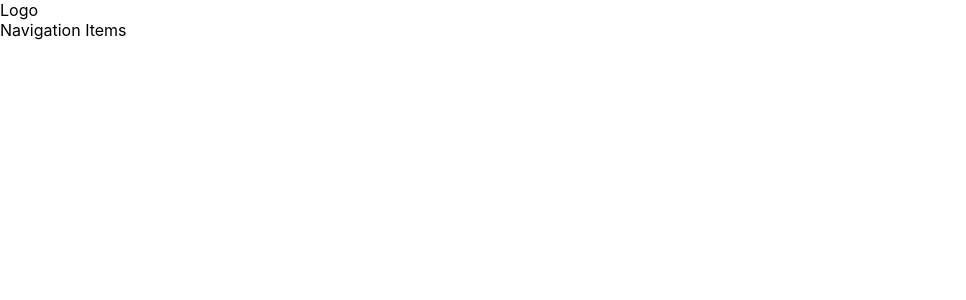
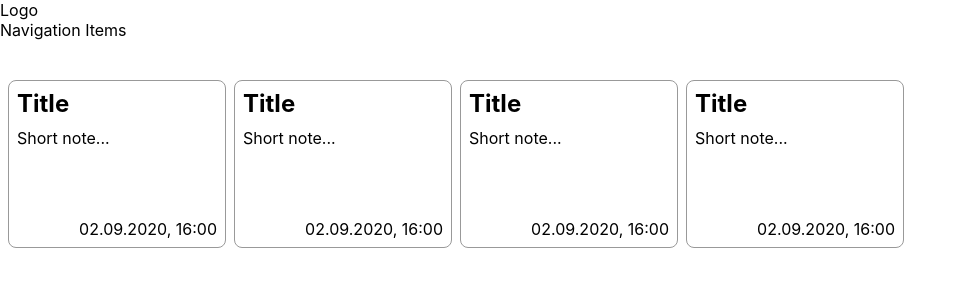
Before and after one commit to AleksandarVasilevski/notepad-react, a React (Create React App) app: page /note in a window 1280 px wide. Shown: the top 300 px of the page, without its empty margins (0-966 px from the left). Built offline with nearby package versions, Linux system fonts and the light colour scheme.

Commit message:
added Note, Notes and NotesPage components

```diff
--- a/src/App.js
+++ b/src/App.js
@@ -1,11 +1,11 @@
 import React, {Component} from 'react';
 
-import Layout from './templates/Layout/Layout';
+import NotesPage from './pages/NotesPage/NotesPage';
 
 class App extends Component {
   render(){
     return (
-      <Layout/>
+      <NotesPage/>
     );
   }
 }
--- /dev/null
+++ b/src/molecules/Note/Note.js
@@ -0,0 +1,13 @@
+import React from 'react';
+
+import classes from './Note.module.css'
+
+const note = () => (
+  <div className={classes.Note}>
+    <h2 className={classes.Title}>Title</h2>
+    <p className={classes.Description}>Short note...</p>
+    <p className={classes.TimeStamp}>02.09.2020, 16:00</p>
+  </div>
+);
+
+export default note;
--- /dev/null
+++ b/src/molecules/Note/Note.module.css
@@ -0,0 +1,28 @@
+.Note {
+  width: 200px;
+  height: 150px;
+  margin: 4px;
+  padding: 8px;
+  background-color: #fff;
+  border: 1px solid #999;
+  border-radius: 8px;
+  position: relative;
+}
+
+.Title {
+  margin: 0;
+  padding: 0;
+}
+
+.Description {
+  margin: 0;
+  padding: 10px 0;
+}
+
+.TimeStamp {
+  margin: 0 0 0 ;
+  text-align: end;
+  position: absolute;
+  bottom: 8px;
+  right: 8px;
+}
--- /dev/null
+++ b/src/organisms/Notes/Notes.js
@@ -0,0 +1,15 @@
+import React from 'react';
+
+import classes from './Notes.module.css';
+import Note from '../../molecules/Note/Note';
+
+const notes = () => (
+  <div className={classes.Notes}>
+    <Note/>
+    <Note/>
+    <Note/>
+    <Note/>
+  </div>
+);
+
+export default notes;
--- /dev/null
+++ b/src/organisms/Notes/Notes.module.css
@@ -0,0 +1,6 @@
+.Notes {
+  padding: 4px;
+  display: flex;
+  flex-direction: row;
+  flex-wrap: wrap;
+}
--- /dev/null
+++ b/src/pages/NotesPage/NotesPage.js
@@ -0,0 +1,16 @@
+import React, {Component} from 'react';
+
+import Layout from '../../templates/Layout/Layout';
+import Notes from '../../organisms/Notes/Notes';
+
+class NotesPage extends Component{
+  render(){
+    return(
+      <Layout>
+        <Notes />
+      </Layout>
+    )
+  }
+}
+
+export default NotesPage;
```
